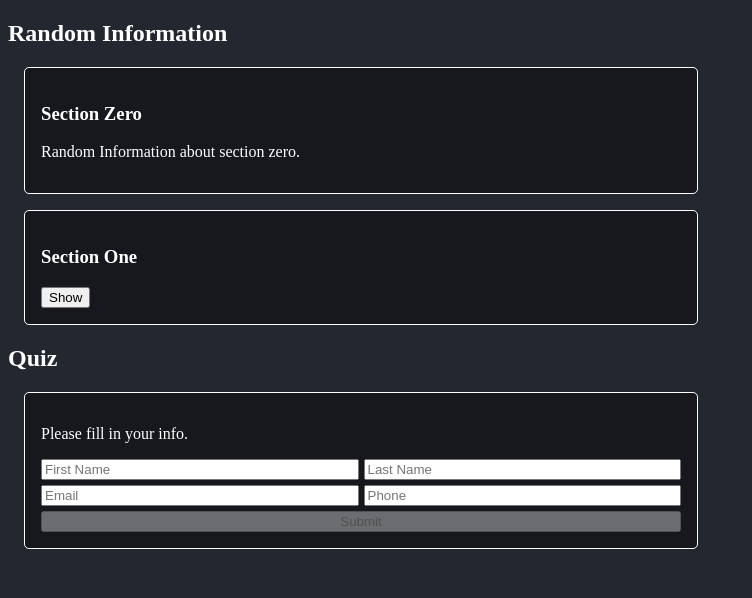
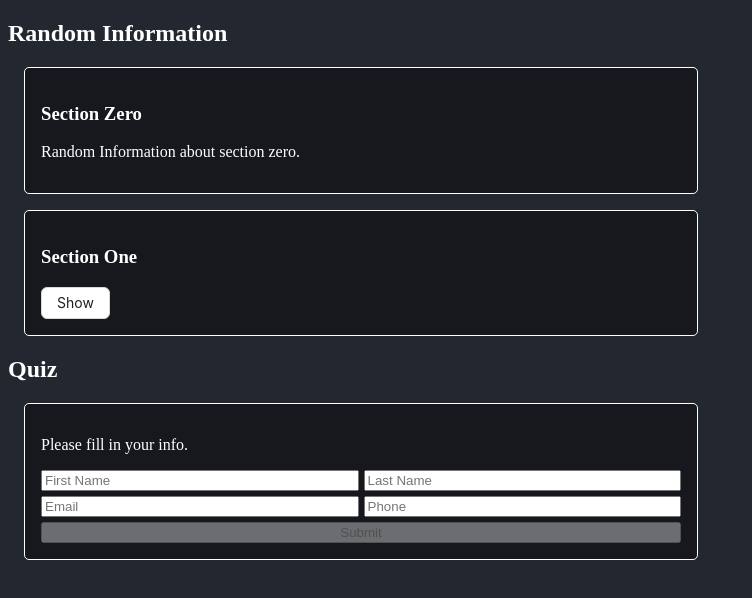
Before and after one commit to sagarsanjaysutar/React-Exercises, a Next.js app: page / in a window 1280 px wide. Shown: the top 598 px of the page, without its empty margins (0-752 px from the left). Built offline with nearby package versions, Linux system fonts and the light colour scheme.

Commit message:
Added antd

```diff
--- /dev/null
+++ b/next.config.js
@@ -0,0 +1,3 @@
+module.exports = {
+    transpilePackages: ['rc-util', 'rc-pagination', 'rc-picker', '@ant-design/icons-svg'],
+}
--- a/package.json
+++ b/package.json
@@ -14,6 +14,7 @@
   },
   "dependencies": {
     "@reduxjs/toolkit": "^2.2.7",
+    "antd": "^5.21.6",
     "next": "^14.2.5",
     "react": "^18.3.1",
     "react-dom": "^18.3.1",
--- a/src/pages/collapseBox/index.tsx
+++ b/src/pages/collapseBox/index.tsx
@@ -1,5 +1,6 @@
 import React, { FC, useState } from 'react'
 import styles from './collapseBox.module.css'
+import { Button } from 'antd'
 
 type CollapseBoxProp = {
     isOpen: boolean
@@ -25,7 +26,7 @@ const CollapseBox: FC<CollapseBoxProp> = ({
             {isOpen ? (
                 <p>{children}</p>
             ) : (
-                <button onClick={onOpen}>Show</button>
+                <Button onClick={onOpen}>Show</Button>
             )}
         </section>
     )
```
Also changed, not shown: .prettierrc.json, 1 other file (tests, documents, lock files or other folders).
